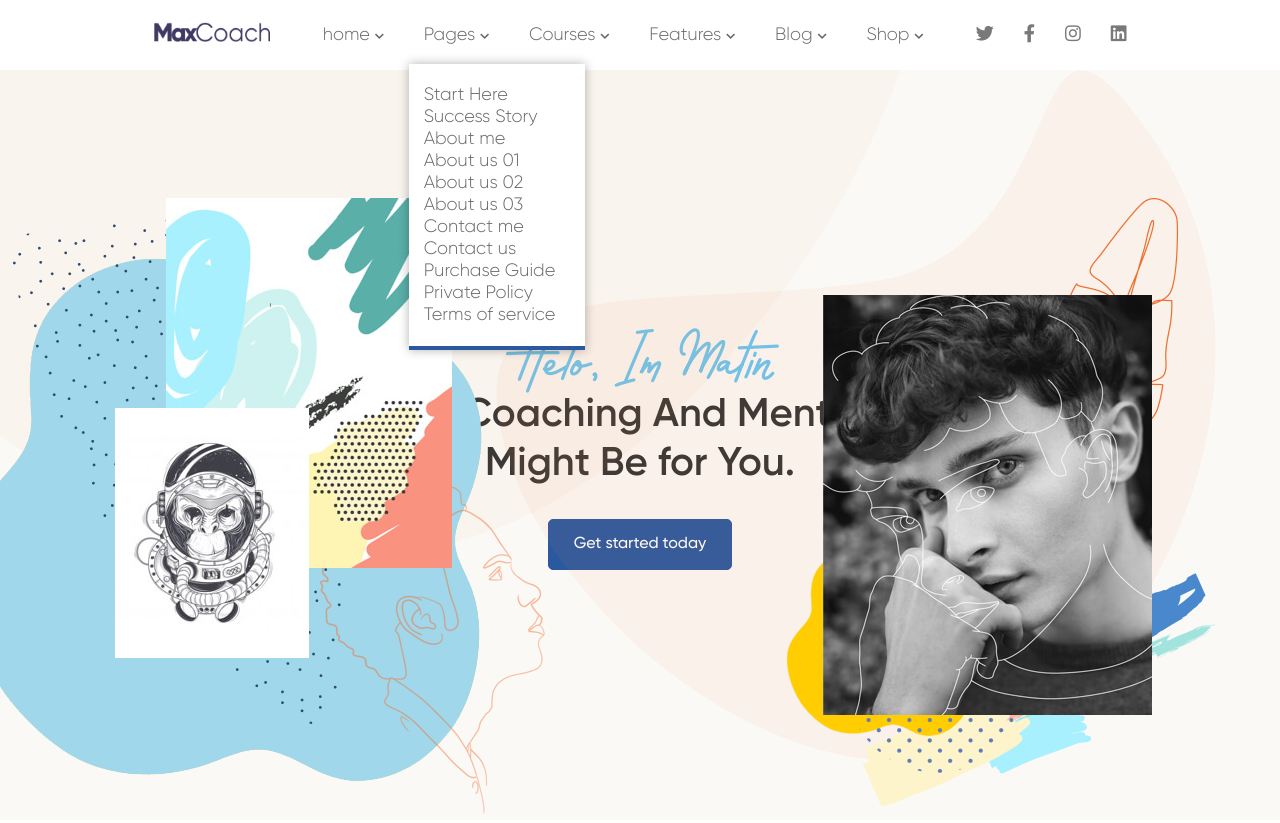
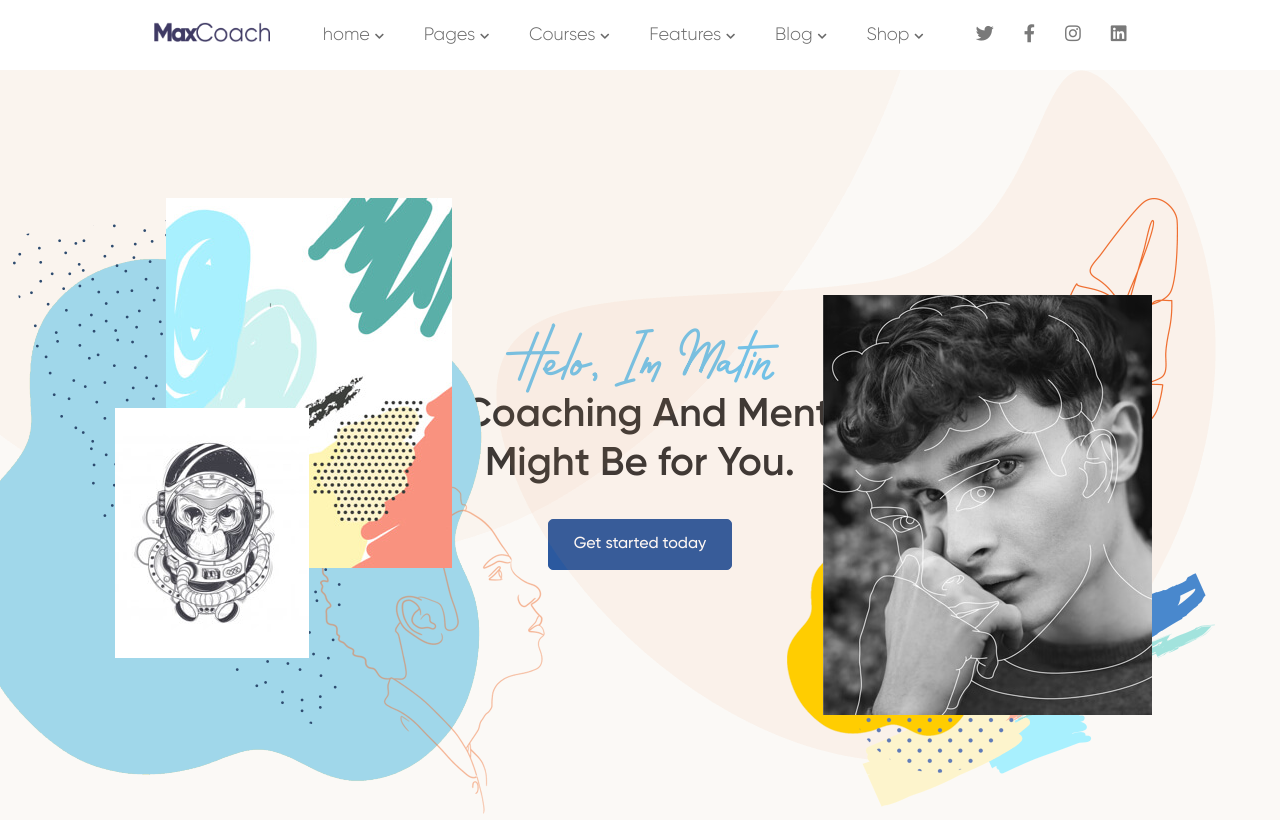
Before and after one commit to LisignoliMichele/proj-html-vuejs, a website: page index.html in a window 1280 px wide. Shown: the top 823 px of the page. Drawn offline with nearby package versions, Linux system fonts and the light colour scheme.

Commit message:
buona la prima

```diff
--- a/js/script.js
+++ b/js/script.js
@@ -228,7 +228,7 @@ var app = new Vue(
                place: "Illinois, US"
             },
          ],
-         navIndex: 1,
+         navIndex: null,
          visibility: '',
       },
    },
--- a/src/partials/_hero.scss
+++ b/src/partials/_hero.scss
@@ -1,6 +1,7 @@
 // HERO
 .hero{
    height: 750px;
+   margin-top: 70px;;
    background-color: $bgHero;
    position: relative;
    overflow: hidden;
--- a/src/partials/_navBar.scss
+++ b/src/partials/_navBar.scss
@@ -1,4 +1,8 @@
 .navBar{
+   position: fixed;
+   top: 0;
+   z-index: 100;
+   width: 100%;
    height: 70px;
    font-size: $fontNormal;
    @include my-display-flex;
@@ -74,12 +78,14 @@
                @include my-display-flex;
                li{
                   list-style: none;
+                  font-size: $fontSmall;
+                  line-height: 30px;
                   &:hover{
                      background-color: $transpOrange;
                   }
                }
                .listTwo{
-                  margin: 0 30px;
+                  margin: 0 50px;
                }
             }
          }
```
Also changed, not shown: dist/app.css.
